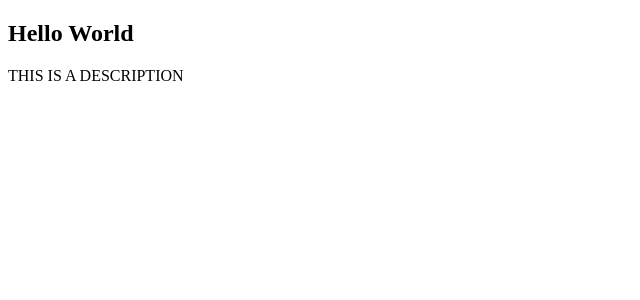
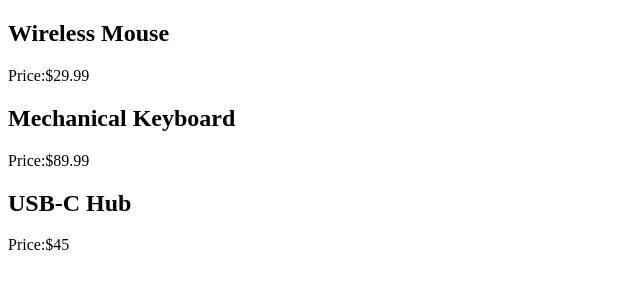
Before and after one commit to akanshakumari25-bot/react, a React (Vite) app: page / in a window 1280 px wide. Shown: the top 300 px of the page, without its empty margins (0-640 px from the left). Built offline with nearby package versions, Linux system fonts and the light colour scheme.

Commit message:
updated React project

```diff
--- a/src/App.jsx
+++ b/src/App.jsx
@@ -1,25 +1,43 @@
-function Child({title,description}){
-  return(
+import ProductCard from "./components/Product";
+
+const products =[
+{
+    id: 101,
+    name: "Wireless Mouse",
+    price: 29.99,
+},
+{
+  id: 102,
+  name: "Mechanical Keyboard",
+  price: 89.99
+},
+{
+   id: 103,
+    name: "USB-C Hub",
+    price: 45.00
+
+ },
+
+]
+
+
+function App() {
+  return (
     <div>
-      <h2>{title}</h2>
-      <p>{description.toUpperCase()}</p>
+
+      <div className="products">
+        {products.map((product) => (
+          <div key={product.id}>
+            <ProductCard
+              name={product.name}
+              price={product.price}
+            />
+          </div>
+        ))}
+      </div>
     </div>
-
-  )
+  );
 }
 
-  function Parent(){
 
-    return(
-      <div>
-        <Child title="Hello World" description="This is a description " />
-      </div>
-    )
-  }
-
-
-
-export default Parent;
-
-
-//
+export default App;
--- /dev/null
+++ b/src/components/Product.jsx
@@ -0,0 +1,13 @@
+function ProductCard({name,price}){
+return (
+    <div>
+       <h2>{name}</h2>
+       <p>Price:${price}</p>
+
+
+    </div>
+)
+
+}
+
+export default ProductCard;
--- a/src/main.jsx
+++ b/src/main.jsx
@@ -1,10 +1,10 @@
 import { StrictMode } from 'react'
 import { createRoot } from 'react-dom/client'
 // import './index.css'
-import Parent from './App.jsx'
+import App from './App.jsx'
 
 createRoot(document.getElementById('root')).render(
   <StrictMode>
-    <Parent/>
+    <App/>
   </StrictMode>,
 )
```
Also changed, not shown: src/components/Article.jsx (deleted, +0 -13 lines), src/components/Footer.jsx (deleted, +0 -12 lines), src/components/Header.jsx (deleted, +0 -12 lines), src/components/Main.jsx (deleted, +0 -18 lines), src/components/Profile.jsx (deleted, +0 -12 lines), src/components/Sidebar.jsx (deleted, +0 -11 lines).
